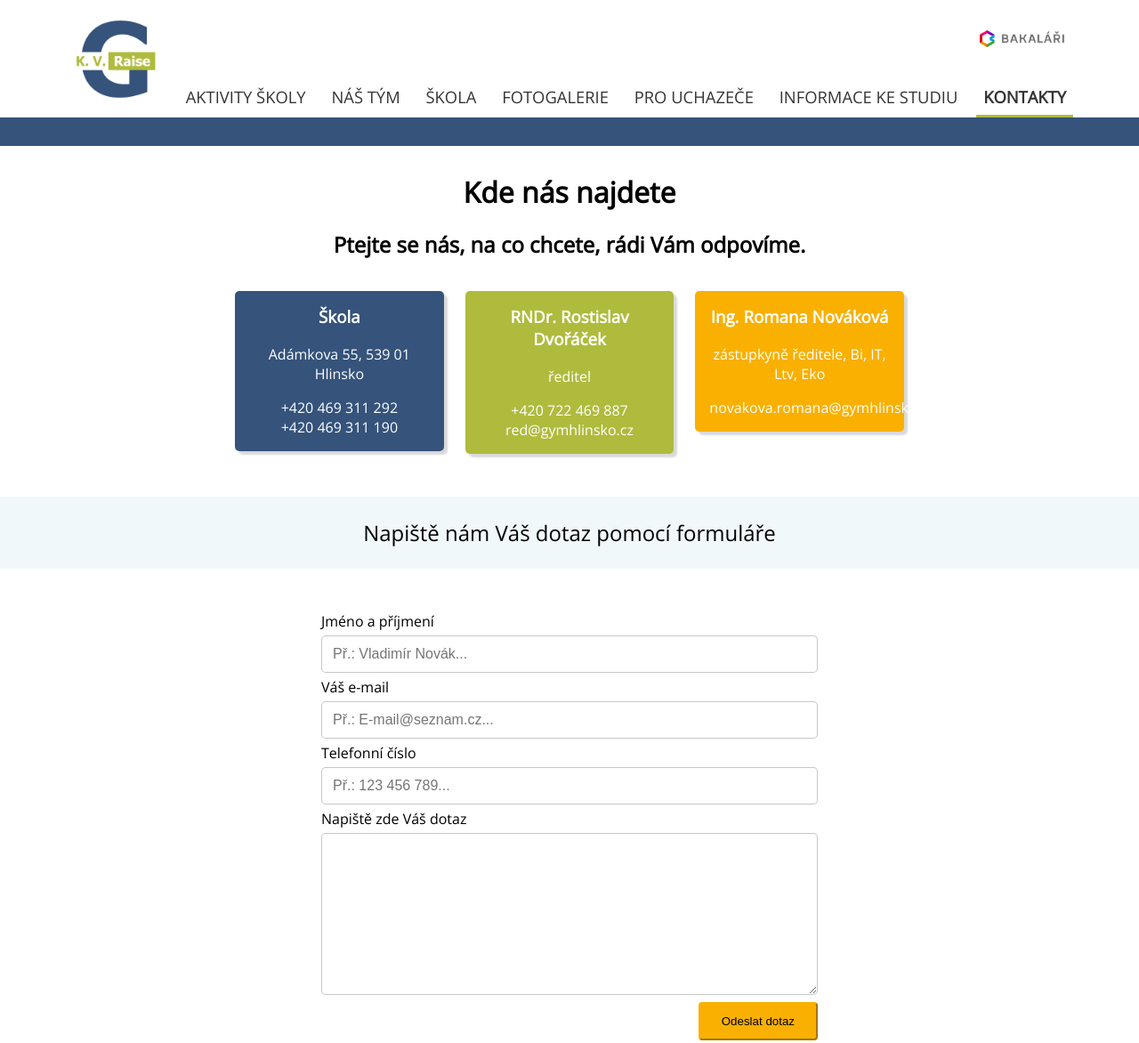
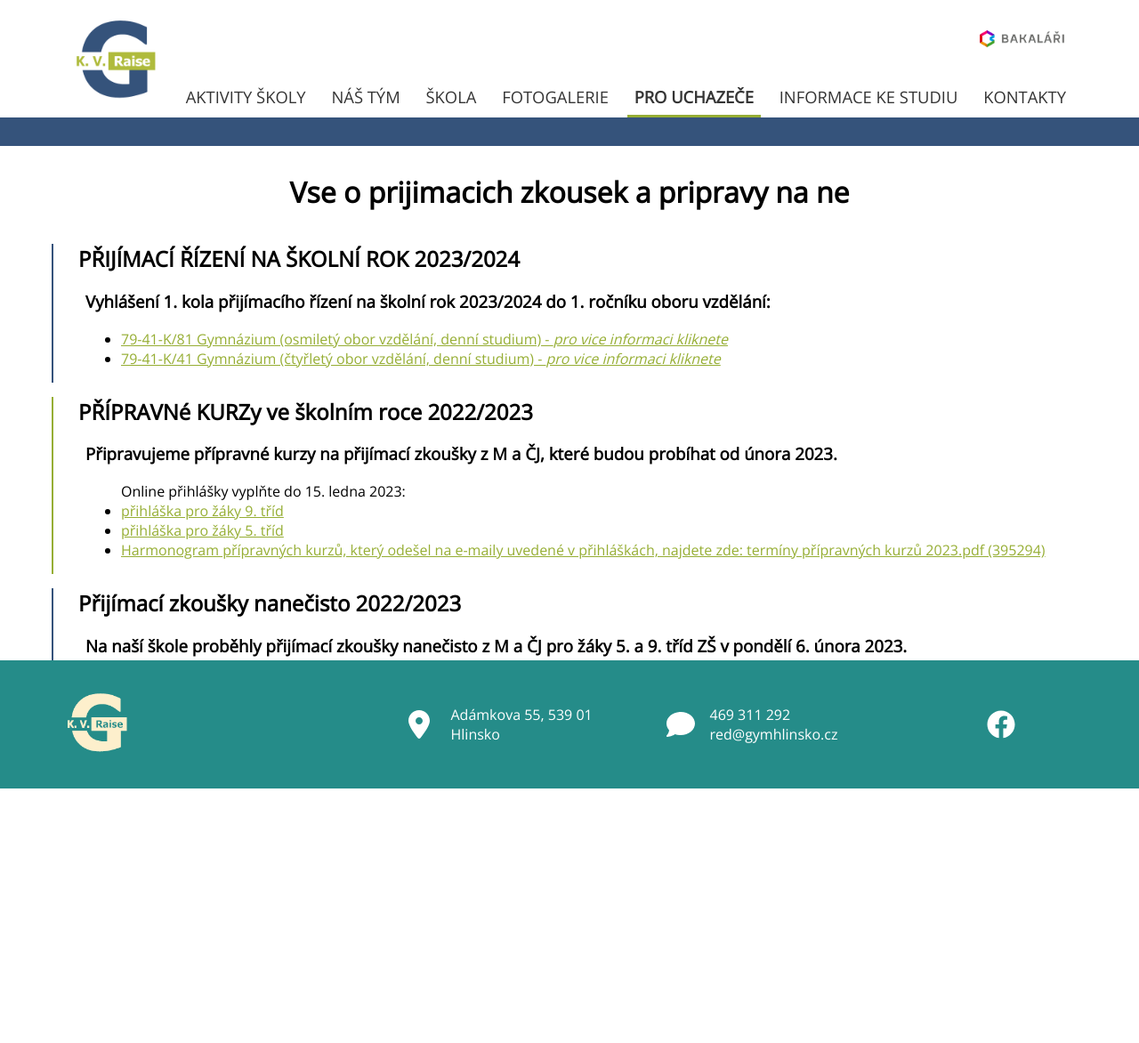
Before and after one commit to MatejZelenka/MatejZelenka.github.io, a website built with webpack: page for-applicants.html in a window 1280 px wide. Shown: the top 1172 px of the page at 89% size. After the commit the page ends 934 px from the top, so only its background shows below. Built offline with nearby package versions, Linux system fonts and the light colour scheme.

Commit message:
Added Applicants page, small changes

```diff
--- a/for-applicants.html
+++ b/for-applicants.html
@@ -1,24 +1,20 @@
 <!DOCTYPE html>
 <html lang="cs">
+
 <head>
   <meta charset="utf-8" />
   <meta name="viewport" content="width=device-width, initial-scale=1" />
   <link rel="stylesheet" href="www/dist/style.css" />
   <title>GKVR</title>
 </head>
+
 <body>
   <header class="container">
     <nav role="navigation">
       <ul class="socials">
         <li>
-            <a
-              target="_blank"
-              href="https://bakalari.gymhlinsko.cz/bakaweb/Login"
-            >
-              <img
-                src="www/assets/logo/bakalari-logo.png"
-                alt="logo-bakalari"
-              />
+          <a target="_blank" href="https://bakalari.gymhlinsko.cz/bakaweb/Login">
+            <img src="www/assets/logo/bakalari-logo.png" alt="logo-bakalari" />
           </a>
         </li>
       </ul>
@@ -33,9 +29,9 @@
           <a href="our-team.html">Náš tým</a>
           <a href="#">Škola</a>
           <a href="fotogalery.html">Fotogalerie</a>
-            <a href="for-applicants.html">Pro uchazeče</a>
+          <a class="active" href="for-applicants.html">Pro uchazeče</a>
           <a href="#">Informace ke studiu</a>
-            <a class="active" href="contacts.html">Kontakty</a>
+          <a href="contacts.html">Kontakty</a>
         </li>
       </ul>
     </nav>
@@ -44,92 +40,101 @@
   <main class="mb-5 pb-5">
     <div id="sub-nav">
       <div class="container">
-          <ul class="links"></ul>
+        <ul class="links">
+        </ul>
       </div>
     </div>
 
-      <div class="container">
+    <div class="container for-applicants">
       <div class="row">
         <div class="col-12">
-            <h1 class="text-center">Kde nás najdete</h1>
-            <h2 class="text-center">
-              Ptejte se nás, na co chcete, rádi Vám odpovíme.
-            </h2>
+          <h1 class="text-center">Vse o prijimacich zkousek a pripravy na ne</h1>
         </div>
       </div>
 
-        <div class="row text-center mt-3">
-          <div class="col-8 mx-auto">
-            <div class="row">
-              <div class="col-4">
-                <div class="box primary">
-                  <h3 class="mt-0">Škola</h3>
-                  <p>Adámkova 55, 539 01 Hlinsko<br /></p>
-                  <a href="tel:+420 469 311 292">+420 469 311 292</a>
-                  <br />
-                  <a href="tel:+420 469 311 190">+420 469 311 190</a>
+      <section class="row even">
+        <div class="col-12">
+          <h2 class="m-0">PŘIJÍMACÍ ŘÍZENÍ NA ŠKOLNÍ ROK 2023/2024</h2>
         </div>
+        <div class="col-12 ms-2">
+          <h3>
+            Vyhlášení 1. kola přijímacího řízení na školní rok 2023/2024 do 1. ročníku oboru vzdělání:
+          </h3>
+            <ul>
+              <li>
+
+                <a target="_blank" href="https://c97b5d80a7.clvaw-cdnwnd.com/1c7a3a253ede118c9c0aaa5e714c134f/200002709-136f8136fc/Vyhl%C3%A1%C5%A1en%C3%AD%201.%20kola%20p%C5%99ij%C3%ADmac%C3%ADho%20%C5%99%C3%ADzen%C3%AD%20pro%20obory%20vzd%C4%9Bl%C3%A1n%C3%AD%20Gymn%C3%A1zium%20osmilet%C3%A9%20a%20Gymn%C3%A1zium%20%C4%8Dty%C5%99let%C3%A9.pdf">
+                  79-41-K/81 Gymnázium (osmiletý obor vzdělání, denní studium) - <i>pro vice informaci kliknete</i>
+                </a>
+              </li>
+              <li>
+ <a target="_blank" href="https://c97b5d80a7.clvaw-cdnwnd.com/1c7a3a253ede118c9c0aaa5e714c134f/200002710-8b1ff8b203/Krit%C3%A9ria%20pro%201.%20kolo%20p%C5%99ij%C3%ADmac%C3%ADho%20%C5%99%C3%ADzen%C3%AD%20pro%20obory%20vzd%C4%9Bl%C3%A1n%C3%AD%20Gymn%C3%A1zium%20osmilet%C3%A9%20a%20Gymn%C3%A1zium%20%C4%8Dty%C5%99let%C3%A9.pdf">
+                  79-41-K/41 Gymnázium (čtyřletý obor vzdělání, denní studium) - <i>pro vice informaci kliknete</i>
+                </a>
+              </li>
+            </ul>
         </div>
-              <div class="col-4">
-                <div class="box secondary">
-                  <h3 class="mt-0">RNDr. Rostislav Dvořáček</h3>
-                  <p>ředitel<br /></p>
-                  <a href="tel:+420 722 469 887">+420 722 469 887</a>
-                  <br />
-                  <a href="mailto: red@gymhlinsko.cz"> red@gymhlinsko.cz </a>
+      </section>
+
+      <section class="row odd">
+        <div class="col-12">
+          <h2 class="m-0">PŘÍPRAVNé KURZy ve školním roce 2022/2023</h2>
         </div>
-              </div>
-              <div class="col-4">
-                <div class="box tertiary">
-                  <h3 class="mt-0">Ing. Romana Nováková</h3>
-                  <p>zástupkyně ředitele, Bi, IT, Ltv, Eko<br /></p>
-                  <a href="mailto: novakova.romana@gymhlinsko.cz">
-                    novakova.romana@gymhlinsko.cz
+        <div class="col-12 ms-2">
+          <h3>
+            Připravujeme přípravné kurzy na přijímací zkoušky z M a ČJ, které budou probíhat od února 2023.
+          </h3>
+            <ul>
+              Online přihlášky vyplňte do 15. ledna 2023:
+              <li>
+
+                <a target="_blank" href="#">
+                  přihláška pro žáky 9. tříd
                 </a>
-                </div>
-              </div>
-            </div>
-          </div>
-        </div>
+              </li>
+              <li>
+
+                <a target="_blank" href="#">
+                  přihláška pro žáky 5. tříd
+                </a>
+              </li>
+              <li>
+
+                <a target="_blank" href="#">
+                  Harmonogram přípravných kurzů, který odešel na e-maily uvedené v přihláškách, najdete zde:
+                  termíny přípravných kurzů 2023.pdf (395294)
+                </a>
+              </li>
+            </ul>
         </div>
 
-      <div class="container-fluid">
-        <div class="row">
+      </section>
+
+      <section class="row even">
         <div class="col-12">
-            <div class="stripe primary text-center">
-              Napiště nám Váš dotaz pomocí formuláře
+          <h2 class="m-0">Přijímací zkoušky nanečisto 2022/2023</h2>
         </div>
+        <div class="col-12 ms-2">
+          <h3>
+            Na naší škole proběhly přijímací zkoušky nanečisto z M a ČJ pro žáky 5. a 9. tříd ZŠ v pondělí 6. února 2023.
+
+          </h3>
+            <ul>
+              Výsledky:
+              <li>
+                <a target="_blank" href="#">
+                  Výsledky žáku 9. třídy
+                </a>
+              </li>
+              <li>
+
+                <a target="_blank" href="#">
+                  Výsledky žáku 5. třídy
+                </a>
+              </li>
+            </ul>
         </div>
-        </div>
-      </div>
-
-      <div class="container">
-        <div class="row">
-          <div class="col-6 mx-auto">
-            <form>
-              <label>
-                Jméno a příjmení
-                <input type="text" placeholder="Př.: Vladimír Novák..." />
-              </label>
-              <label>
-                Váš e-mail
-                <input type="email" placeholder="Př.: E-mail@seznam.cz..." />
-              </label>
-              <label>
-                Telefonní číslo
-                <input type="tel" placeholder="Př.: 123 456 789..." />
-              </label>
-              <label>
-                Napiště zde Váš dotaz
-                <textarea placeholder="Popište Váš dotaz zde..." rows="7">
-                </textarea>
-              </label>
-              <button class="btn btn-primary mt-2" type="submit">
-                Odeslat dotaz
-              </button>
-            </form>
-          </div>
-        </div>
+      </section>
     </div>
   </main>
 
@@ -137,11 +142,7 @@
     <div class="container">
       <div class="row align-items-center">
         <div class="col-4 mx-auto text-left">
-            <img
-              class="logo"
-              alt="logo"
-              src="www/assets/logo/logo-footer.png"
-            />
+          <img class="logo" alt="logo" src="www/assets/logo/logo-footer.png" />
         </div>
         <div class="col-3 mx-auto text-center">
           <div class="row">
@@ -149,10 +150,8 @@
               <i class="fa-solid fa-location-dot fa-2x"></i>
             </div>
             <div class="col-10 my-auto text-left">
-                <a
-                  href="https://www.google.com/maps/place/Ad%C3%A1mkova+t%C5%99.+55,+539+01+Hlinsko/@49.7615938,15.9046731,17z/data=!3m1!4b1!4m5!3m4!1s0x470dbb38b694df4f:0x7c1ec6568da4e9a1!8m2!3d49.7615904!4d15.9068618"
-                  target="_blank"
-                >
+              <a href="https://www.google.com/maps/place/Ad%C3%A1mkova+t%C5%99.+55,+539+01+Hlinsko/@49.7615938,15.9046731,17z/data=!3m1!4b1!4m5!3m4!1s0x470dbb38b694df4f:0x7c1ec6568da4e9a1!8m2!3d49.7615904!4d15.9068618"
+                target="_blank">
                 Adámkova 55, 539 01 Hlinsko
               </a>
             </div>
@@ -180,8 +179,6 @@
 </body>
 
 <script type="text/javascript" src="www/dist/scripts.min.js"></script>
-  <script
-    defer
-    src="node_modules/@fortawesome/fontawesome-free/js/all.js"
-  ></script>
+<script defer src="node_modules/@fortawesome/fontawesome-free/js/all.js"></script>
+
 </html>
--- a/www/src/scss/globals/_globals.scss
+++ b/www/src/scss/globals/_globals.scss
@@ -8,12 +8,21 @@ html {
 
 body {
   margin: 0;
+  min-height: 100vh;
   position: relative;
+}
+
+main {
+  padding-bottom: 10rem;
 }
 
 a {
   text-decoration: none;
   color: $link-color;
+
+  &:visited {
+    color: $link-visited;
+  }
 }
 
 .text-center {
@@ -44,6 +53,10 @@ a {
   font-weight: bold;
 }
 
+.italic {
+  font-style: italic;
+}
+
 .container,
 .container-fluid {
   padding: 0;
--- a/www/src/scss/globals/_variables.scss
+++ b/www/src/scss/globals/_variables.scss
@@ -1,10 +1,13 @@
 $primary-color: #35537b;
-$secondary-color: #afbb3c;
-$tertiary-color: #f9b000;
+$secondary-color: #96ae34;
+$tertiary-color: #258c89;
 
-$link-color: #343434;
 
 $white: #ffffff;
 $gray: #f6f6f5;
 
-$footer-text: #fdefcc;
+$footer-text: white;
+
+//links
+$link-color: #343434;
+$link-visited: #35537b;
--- a/www/src/scss/main.scss
+++ b/www/src/scss/main.scss
@@ -13,6 +13,7 @@
 @import 'globals/globals';
 @import 'globals/stripes';
 
+@import 'sections/applicants';
 @import 'sections/contacts';
 @import 'sections/footer';
 @import 'sections/fotogalery';
--- /dev/null
+++ b/www/src/scss/sections/_applicants.scss
@@ -0,0 +1,23 @@
+.for-applicants {
+  section {
+    margin-top: 1rem;
+    padding-left: 1rem;
+
+    &.odd {
+      border-left: 2px solid $secondary-color;
+    }
+
+    &.even {
+      border-left: 2px solid $primary-color;
+    }
+  }
+
+  a {
+    color: $secondary-color;
+    text-decoration: underline;
+
+    &:visited {
+      color: $link-visited;
+    }
+  }
+}
--- a/www/src/scss/sections/_footer.scss
+++ b/www/src/scss/sections/_footer.scss
@@ -1,8 +1,10 @@
 footer {
   background-color: $tertiary-color;
+  bottom: 0;
+  color: $footer-text;
   padding: 2rem 0;
+  position: absolute;
   width: 100%;
-  color: $footer-text;
 
   .logo {
     max-width: 75px;
@@ -10,6 +12,10 @@ footer {
 
   a {
     color: $footer-text;
+
+    &:visited {
+      color: $footer-text;
+    }
   }
 
   .fa-facebook,
--- a/www/src/scss/sections/_icons.scss
+++ b/www/src/scss/sections/_icons.scss
@@ -29,12 +29,16 @@
     &.rotate {
       svg {
         transition: ease-in-out 0.2s;
+      }
 
-        &:hover {
+      &:hover {
+        svg {
           transform: scale(1.07) rotate(7deg);
         }
       }
     }
+
+
 
     svg {
       margin-bottom: 1rem;
```
Also changed, not shown: index.html (+3 -3 lines). Lines whose indentation alone changed are shown as unchanged.
